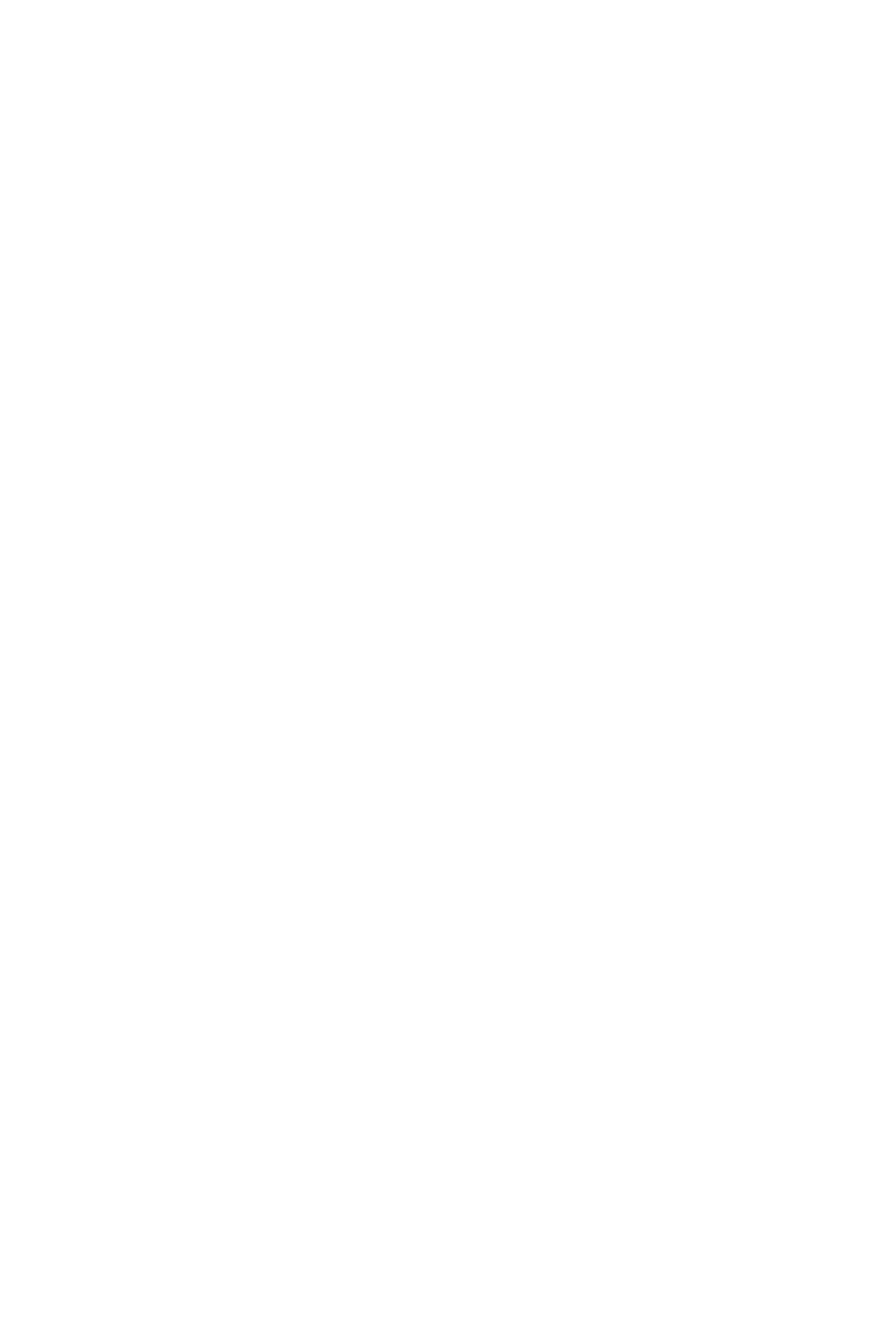
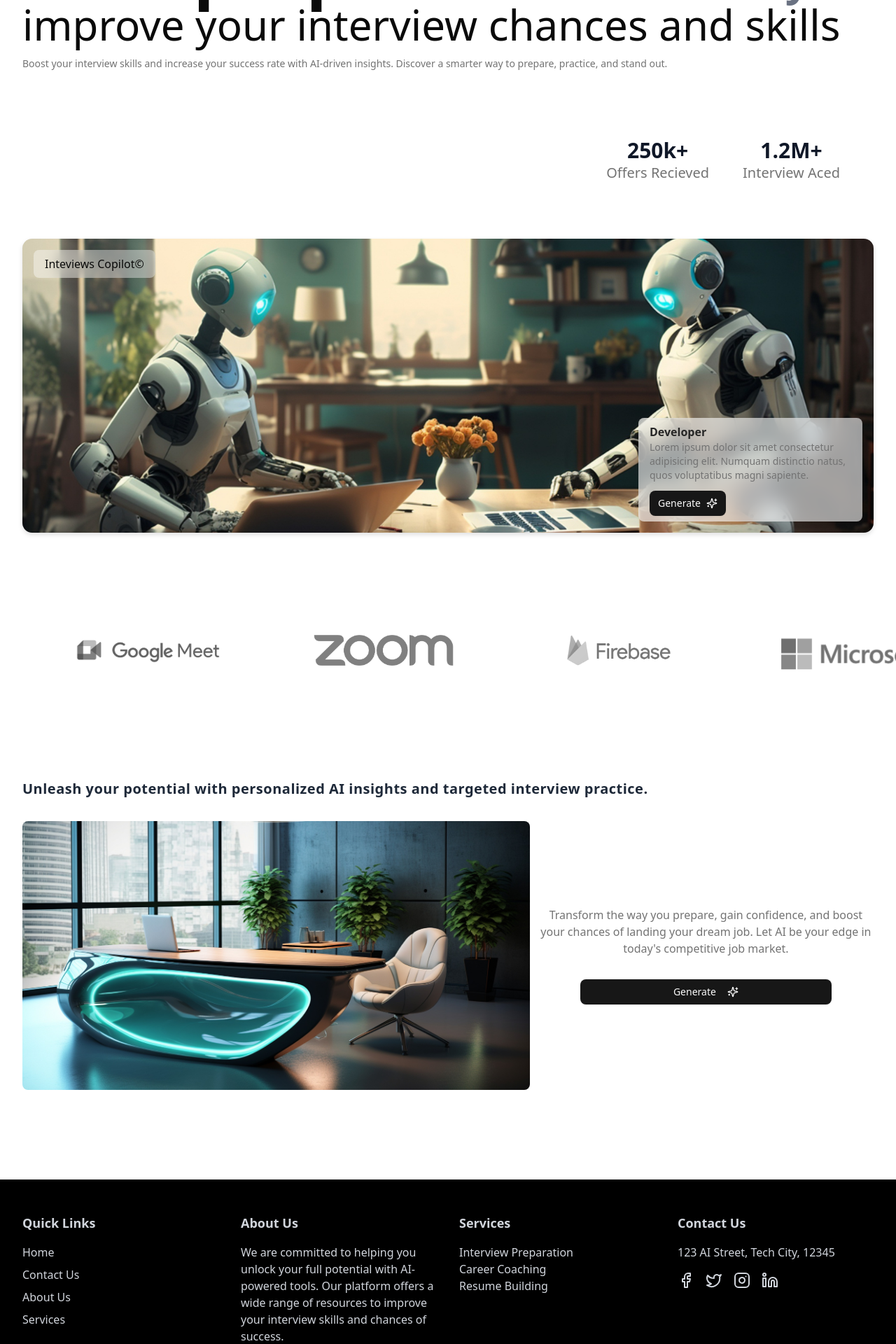
Before and after one commit to Adrija05/CareerCraft, a React (Vite) app in the folder CareerCraft/: page / in a window 1280 px wide. Shown: the part 220-2140 px from the top of the page at 70% size. Before the commit the page ends 800 px from the top, so only its background shows below. Built offline with nearby package versions, Linux system fonts and the light colour scheme; no server answers.

Commit message:
changes: home screen completed

```diff
--- a/CareerCraft/src/components/footer.tsx
+++ b/CareerCraft/src/components/footer.tsx
@@ -1,8 +1,119 @@
+import React from "react";
 
-const footer = () => {
-  return (
-    <div>footer</div>
-  )
+import { Facebook, Twitter, Instagram, Linkedin } from "lucide-react"; // Import Lucide icons
+import { Link } from "react-router-dom";
+import { Container } from "@/components/container";
+import { MainRoutes } from "@/lib/helper";
+
+interface SocialLinkProps {
+  href: string;
+  icon: React.ReactNode;
+  hoverColor: string;
 }
 
-export default footer
+const SocialLink: React.FC<SocialLinkProps> = ({ href, icon, hoverColor }) => {
+  return (
+    <a
+      href={href}
+      target="_blank"
+      rel="noopener noreferrer"
+      className={`hover:${hoverColor}`}
+    >
+      {icon}
+    </a>
+  );
+};
+
+interface FooterLinkProps {
+  to: string;
+  children: React.ReactNode;
+}
+
+const FooterLink: React.FC<FooterLinkProps> = ({ to, children }) => {
+  return (
+    <li>
+      <Link
+        to={to}
+        className="hover:underline text-gray-300 hover:text-gray-100"
+      >
+        {children}
+      </Link>
+    </li>
+  );
+};
+
+export const Footer = () => {
+  return (
+    <div className="w-full bg-black text-gray-300 hover:text-gray-100 py-8">
+      <Container>
+        <div className="grid grid-cols-1 md:grid-cols-4 gap-8">
+          {/* First Column: Links */}
+          <div>
+            <h3 className="font-bold text-lg mb-4">Quick Links</h3>
+            <ul className="space-y-2">
+              {MainRoutes.map((route) => (
+                <FooterLink key={route.href} to={route.href}>
+                  {route.label}
+                </FooterLink>
+              ))}
+            </ul>
+          </div>
+
+          {/* Second Column: About Us */}
+          <div>
+            <h3 className="font-bold text-lg mb-4">About Us</h3>
+            <p>
+              We are committed to helping you unlock your full potential with
+              AI-powered tools. Our platform offers a wide range of resources to
+              improve your interview skills and chances of success.
+            </p>
+          </div>
+
+          {/* Third Column: Services */}
+          <div>
+            <h3 className="font-bold text-lg mb-4">Services</h3>
+            <ul>
+              <FooterLink to="/services/interview-prep">
+                Interview Preparation
+              </FooterLink>
+              <FooterLink to="/services/career-coaching">
+                Career Coaching
+              </FooterLink>
+              <FooterLink to="/services/resume-building">
+                Resume Building
+              </FooterLink>
+            </ul>
+          </div>
+
+          {/* Fourth Column: Address and Social Media */}
+          <div>
+            <h3 className="font-bold text-lg mb-4">Contact Us</h3>
+            <p className="mb-4">123 AI Street, Tech City, 12345</p>
+            <div className="flex gap-4">
+              <SocialLink
+                href="https://facebook.com"
+                icon={<Facebook size={24} />}
+                hoverColor="text-blue-500"
+              />
+              <SocialLink
+                href="https://twitter.com"
+                icon={<Twitter size={24} />}
+                hoverColor="text-blue-400"
+              />
+              <SocialLink
+                href="https://instagram.com"
+                icon={<Instagram size={24} />}
+                hoverColor="text-pink-500"
+              />
+              <SocialLink
+                href="https://linkedin.com"
+                icon={<Linkedin size={24} />}
+                hoverColor="text-blue-700"
+              />
+            </div>
+          </div>
+        </div>
+      </Container>
+    </div>
+  );
+};
--- /dev/null
+++ b/CareerCraft/src/components/marquee-img.tsx
@@ -0,0 +1,9 @@
+export const MarqueImg = ({ img }: { img: string }) => {
+    return (
+      <img
+        src={img}
+        className="w-44 h-44 xl:w-52 xl:h-52 object-contain grayscale mx-12 xl:mx-16"
+        alt=""
+      />
+    );
+  };
--- a/CareerCraft/src/layouts/publiclayout.tsx
+++ b/CareerCraft/src/layouts/publiclayout.tsx
@@ -1,7 +1,7 @@
 import Header from "@/components/header";
 import { Outlet } from "react-router-dom";
-import Footer from "@/components/footer";
 import AuthHanlder from "@/hanlders/auth-handler";
+import { Footer } from "@/components/footer";
 
 export const PublicLayout = () => {
   return (
--- a/CareerCraft/src/routes/home.tsx
+++ b/CareerCraft/src/routes/home.tsx
@@ -1,5 +1,121 @@
+import { Sparkles } from "lucide-react";
+import Marquee from "react-fast-marquee";
+
+import { Container } from "@/components/container";
+import { Button } from "@/components/ui/button";
+import { Link } from "react-router-dom";
+import { MarqueImg } from "@/components/marquee-img";
+
 const HomePage = () => {
-  return <div></div>
-}
+  return (
+    <div className="flex-col w-full pb-24">
+      <Container>
+        <div className="my-8">
+          <h2 className="text-3xl text-center md:text-left md:text-6xl">
+            <span className=" text-outline font-extrabold md:text-8xl">
+              AI Superpower
+            </span>
+            <span className="text-gray-500 font-extrabold">
+              - A better way to
+            </span>
+            <br />
+            improve your interview chances and skills
+          </h2>
+
+          <p className="mt-4 text-muted-foreground text-sm">
+            Boost your interview skills and increase your success rate with
+            AI-driven insights. Discover a smarter way to prepare, practice, and
+            stand out.
+          </p>
+        </div>
+
+        <div className="flex w-full items-center justify-evenly md:px-12 md:py-16 md:items-center md:justify-end gap-12">
+          <p className="text-3xl font-semibold text-gray-900 text-center">
+            250k+
+            <span className="block text-xl text-muted-foreground font-normal">
+              Offers Recieved
+            </span>
+          </p>
+          <p className="text-3xl font-semibold text-gray-900 text-center">
+            1.2M+
+            <span className="block text-xl text-muted-foreground font-normal">
+              Interview Aced
+            </span>
+          </p>
+        </div>
+
+        {/* image section */}
+        <div className="w-full mt-4 rounded-xl bg-gray-100 h-[420px] drop-shadow-md overflow-hidden relative">
+          <img
+            src="/assets/img/hero.jpg"
+            alt=""
+            className="w-full h-full object-cover"
+          />
+
+          <div className="absolute top-4 left-4 px-4 py-2 rounded-md bg-white/40 backdrop-blur-md">
+            Inteviews Copilot&copy;
+          </div>
+
+          <div className="hidden md:block absolute w-80 bottom-4 right-4 px-4 py-2 rounded-md bg-white/60 backdrop-blur-md">
+            <h2 className="text-neutral-800 font-semibold">Developer</h2>
+            <p className="text-sm text-neutral-500">
+              Lorem ipsum dolor sit amet consectetur adipisicing elit. Numquam
+              distinctio natus, quos voluptatibus magni sapiente.
+            </p>
+
+            <Button className="mt-3">
+              Generate <Sparkles />
+            </Button>
+          </div>
+        </div>
+      </Container>
+
+      {/* marquee section */}
+      <div className=" w-full my-12">
+        <Marquee pauseOnHover>
+          <MarqueImg img="/assets/img/logo/firebase.png" />
+          <MarqueImg img="/assets/img/logo/meet.png" />
+          <MarqueImg img="/assets/img/logo/zoom.png" />
+          <MarqueImg img="/assets/img/logo/firebase.png" />
+          <MarqueImg img="/assets/img/logo/microsoft.png" />
+          <MarqueImg img="/assets/img/logo/meet.png" />
+          <MarqueImg img="/assets/img/logo/tailwindcss.png" />
+          <MarqueImg img="/assets/img/logo/microsoft.png" />
+        </Marquee>
+      </div>
+
+      <Container className="py-8 space-y-8">
+        <h2 className="tracking-wide text-xl text-gray-800 font-semibold">
+          Unleash your potential with personalized AI insights and targeted
+          interview practice.
+        </h2>
+
+        <div className="grid grid-cols-1 md:grid-cols-5 gap-3">
+          <div className="col-span-1 md:col-span-3">
+            <img
+              src="/assets/img/office.jpg"
+              alt=""
+              className="w-full max-h-96 rounded-md object-cover"
+            />
+          </div>
+
+          <div className="col-span-1 md:col-span-2 gap-8 max-h-96 min-h-96 w-full flex flex-col items-center justify-center text-center">
+            <p className="text-center text-muted-foreground">
+              Transform the way you prepare, gain confidence, and boost your
+              chances of landing your dream job. Let AI be your edge in
+              today&apos;s competitive job market.
+            </p>
+
+            <Link to={"/generate"} className="w-full">
+              <Button className="w-3/4">
+                Generate <Sparkles className="ml-2" />
+              </Button>
+            </Link>
+          </div>
+        </div>
+      </Container>
+    </div>
+  );
+};
 
 export default HomePage;
--- /dev/null
+++ b/package.json
@@ -0,0 +1,5 @@
+{
+  "dependencies": {
+    "react-fast-marquee": "^1.6.5"
+  }
+}
```
